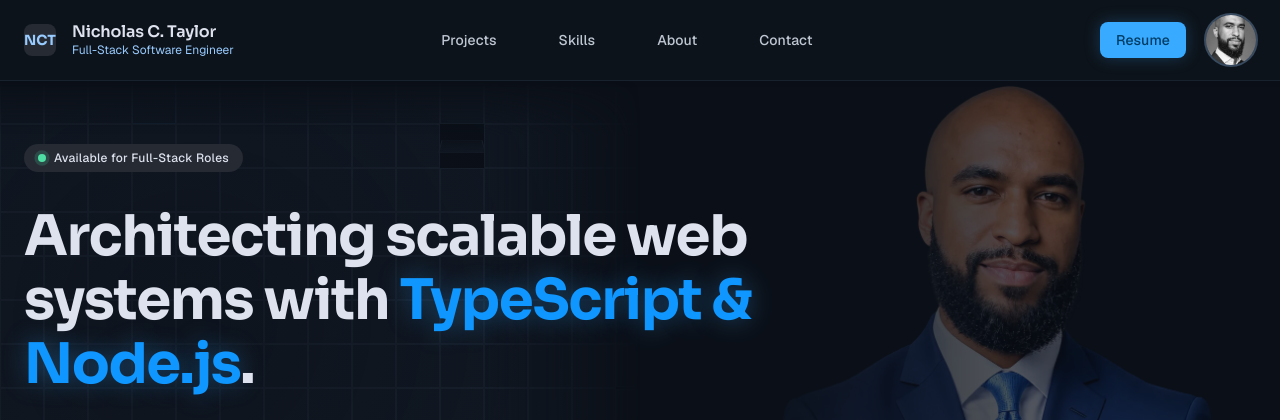
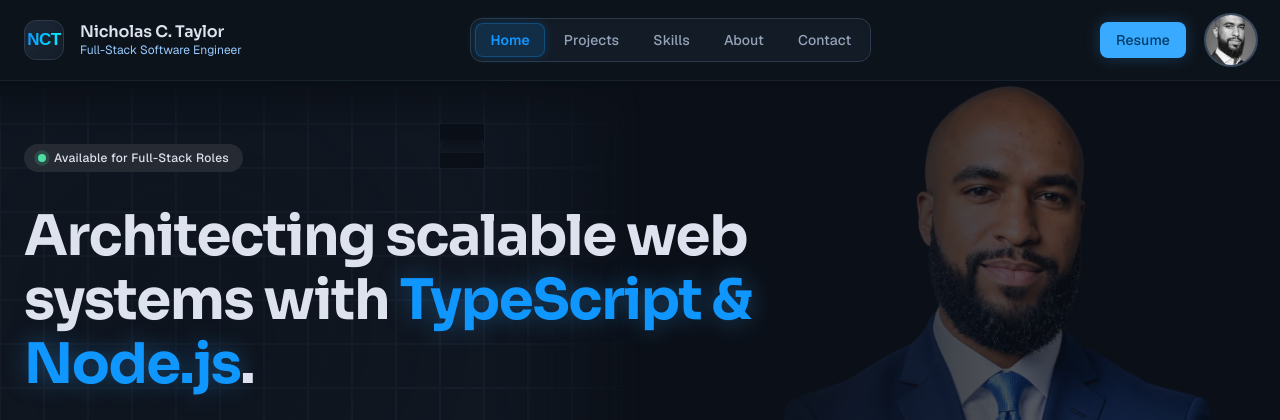
Before and after one commit to southnick225/portfolio_resurrection, a Node server app: page / in a window 1280 px wide. Shown: the top 420 px of the page. Run offline with Node 20, Linux system fonts and the light colour scheme.

Commit message:
style(header): update nav links, brand logo

```diff
--- a/data/navigation.js
+++ b/data/navigation.js
@@ -1,4 +1,5 @@
 export const navigationLinks = [
+    { id: 'home', label: 'Home', href: '/' },
     { id: 'projects', label: 'Projects', href: '/projects' },
     { id: 'skills', label: 'Skills', href: '/skills' },
     { id: 'about', label: 'About', href: '/about' },
--- a/src/app.js
+++ b/src/app.js
@@ -23,7 +23,7 @@ app.use(express.static(path.join(import.meta.dirname, 'public')));
 
 //application routes
 app.get('/', (req, res) => {
-    res.render('pages/homepage');
+    res.render('pages/homepage', {activeNav: 'home'});
 });
 app.get('/projects', (req, res) => {
     res.render('pages/projects', { activeNav: 'projects', skillsProjects });
--- a/src/public/css/header.css
+++ b/src/public/css/header.css
@@ -36,13 +36,17 @@ body {
   gap: var(--space-3);
 }
 .header-brand { display: flex; align-items: center; gap: 16px; color: inherit; text-decoration: none; min-width: 0; }
-.brand-logo { display: grid; place-items: center; flex-shrink: 0; width: 32px; height: 32px; border-radius: var(--radius-sm); background: var(--header-surface); color: var(--header-primary); font: 700 14px "Sora", sans-serif; }
+.brand-logo { display: grid; place-items: center; flex-shrink: 0; width: 40px; height: 40px; border: 1px solid #2b3a4c; border-radius: 12px; background: linear-gradient(135deg, #1d2938, #141c28); box-shadow: inset 0 2px 4px rgb(0 0 0 / 5%); transition: border-color 160ms ease; }
+.brand-monogram { background: linear-gradient(90deg, #0f97ff, #00f0ff); background-clip: text; color: transparent; font: 700 17px var(--font-heading); letter-spacing: -0.025em; }
+.header-brand:hover .brand-logo { border-color: rgb(15 151 255 / 60%); }
 .brand-copy { display: flex; flex-direction: column; min-width: 0; }
 .brand-name { font: 600 16px/20px "Sora", sans-serif; letter-spacing: -0.01em; }
 .brand-role, .brand-page { font-size: 12px; line-height: 16px; }
 .brand-role { color: var(--header-primary); }
 .brand-page { display: none; }
-.desktop-navigation { display: flex; align-items: center; gap: 30px; margin-right: 5rem; }
+.desktop-navigation { display: flex; align-items: center; flex-shrink: 0; gap: 4px; padding: 4px; border: 1px solid #2b3a4c; border-radius: 12px; background: rgb(20 28 40 / 90%); box-shadow: inset 0 2px 4px rgb(0 0 0 / 5%); }
+.desktop-navigation .navigation-link { padding: 6px 14px; border: 1px solid transparent; border-radius: 8px; color: #94a3b8; white-space: nowrap; }
+.desktop-navigation .navigation-link[aria-current="page"] { border-color: rgb(15 151 255 / 30%); background: rgb(15 151 255 / 15%); color: #0f97ff; box-shadow: 0 0 12px rgb(15 151 255 / 20%); font-family: inherit; font-size: 14px; font-weight: 600; line-height: 20px; }
 .navigation-link, .resume-link { padding: 8px 16px; border-radius: var(--radius-sm); font-size: 14px; line-height: 20px; font-weight: 500; letter-spacing: 0.01em; text-decoration: none; }
 .navigation-link { color: var(--header-muted); }
 .navigation-link[aria-current="page"] { background: var(--header-surface); color: var(--header-primary); font-family: "Sora", sans-serif; font-size: 16px; font-weight: 600; line-height: 24px; }
@@ -61,7 +65,9 @@ body {
   .desktop-navigation .navigation-link, .resume-link {
     transition: background-color 160ms ease, color 160ms ease, box-shadow 160ms ease;
   }
-  .desktop-navigation .navigation-link:hover, .resume-link:hover {
+  .desktop-navigation .navigation-link:hover { background: rgb(29 41 56 / 60%); color: #f1f5f9; }
+  .desktop-navigation .navigation-link[aria-current="page"]:hover { background: rgb(15 151 255 / 22%); color: #0f97ff; }
+  .resume-link:hover {
     background: var(--header-surface);
     color: var(--header-primary);
     box-shadow: inset 0 0 0 1px rgb(152 203 255 / 30%);
@@ -70,7 +76,7 @@ body {
 }
 
 @media (prefers-reduced-motion: reduce) {
-  .menu-line { transition: none; animation: none }
+  .brand-logo, .menu-line { transition: none; animation: none }
   .desktop-navigation .navigation-link, .resume-link { transition: none; animation: none }
 }
 
@@ -79,7 +85,10 @@ body {
   .header-brand { gap: 8px; }
   .navigation-link { padding-inline: 10px; }
   .header-actions { gap: 12px; }
-  .desktop-navigation { gap: 12px; }
+  .desktop-navigation .navigation-link { padding-inline: 10px; }
+  .brand-name { font-size: 15px; }
+  .brand-role { max-width: 170px; }
+  .profile-avatar { width: 32px; height: 32px; }
 }
 
 @media (max-width: 767px) {
@@ -101,6 +110,8 @@ body {
   .site-header { background: rgb(15 20 28 / 80%); }
   .header-inner { height: 64px; padding-inline: 16px; gap: 8px; }
   .header-brand { gap: 8px; flex: 1; }
+  .brand-logo { width: 32px; height: 32px; border-radius: 8px; }
+  .brand-monogram { font-size: 14px; }
   .brand-name { line-height: 24px; }
   .brand-name, .brand-page { overflow: hidden; white-space: nowrap; text-overflow: ellipsis; }
   .brand-role, .desktop-navigation, .resume-link { display: none; }
--- a/src/views/partials/header.ejs
+++ b/src/views/partials/header.ejs
@@ -1,7 +1,7 @@
 <header class="site-header">
     <div class="header-inner">
         <a class="header-brand" href="/" aria-label="Nick Taylor homepage">
-            <span class="brand-logo" aria-hidden="true">NCT</span>
+            <span class="brand-logo" aria-hidden="true"><span class="brand-monogram">NCT</span></span>
             <span class="brand-copy">
                 <span class="brand-name">Nicholas C. Taylor</span>
                 <span class="brand-role">Full-Stack Software Engineer</span>
```
